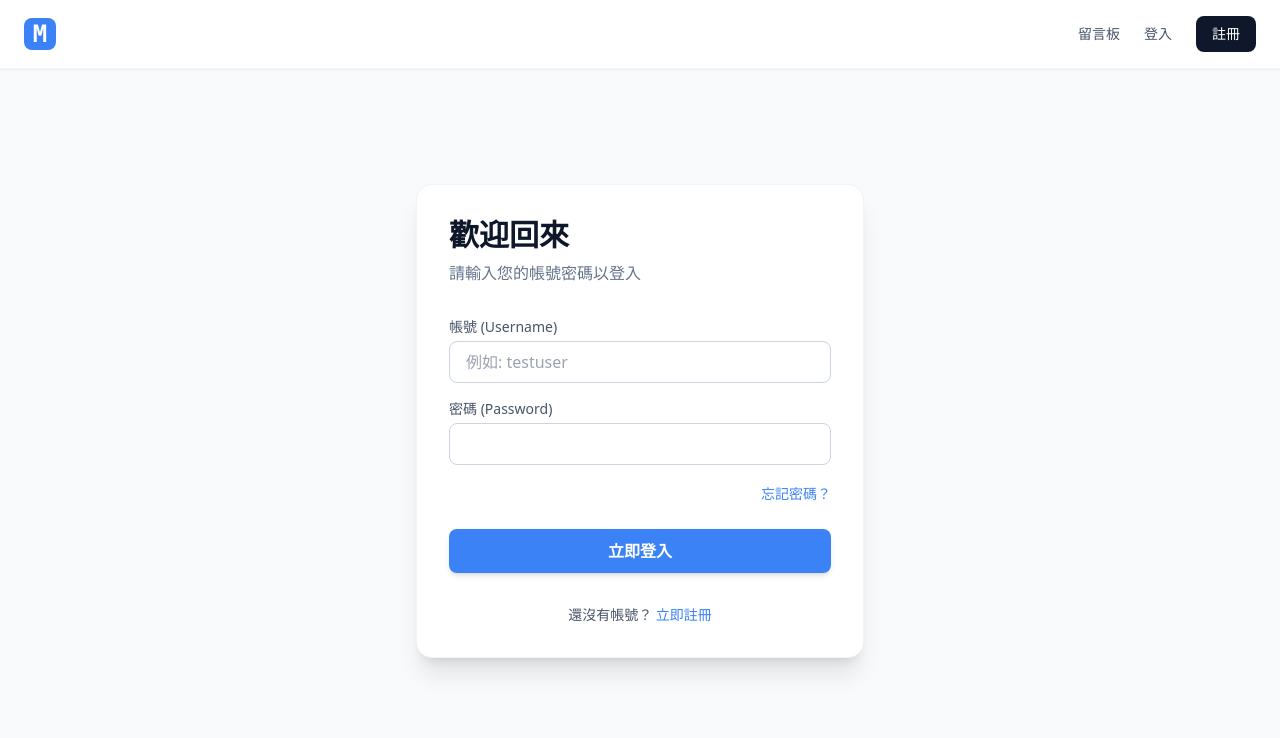
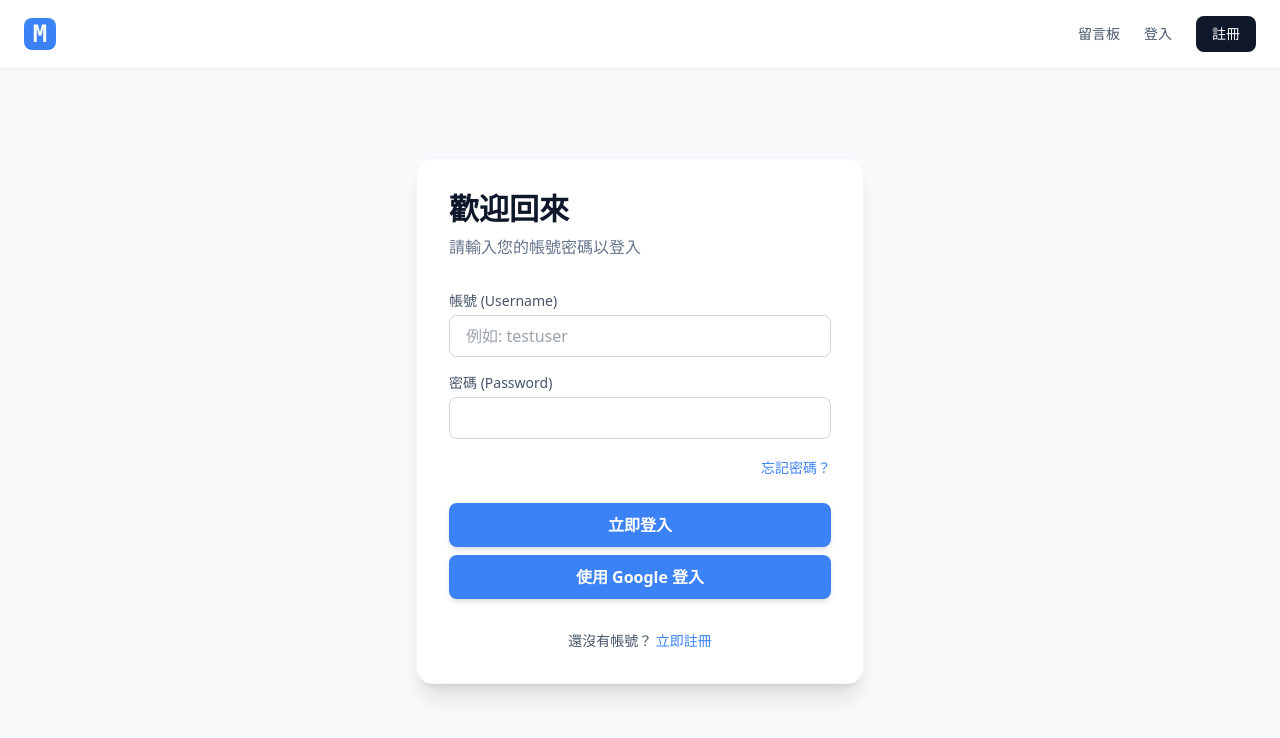
Before and after one commit to s703702002/full-stack-app, a React app in the folder frontend/: page /login in a window 1280 px wide. Shown: the top 738 px of the page. Built offline with nearby package versions, Linux system fonts and the light colour scheme; no server answers; the HTML template or start-up script is replaced by a standard one.

Commit message:
add google login

```diff
--- a/frontend/src/pages/LoginPage.jsx
+++ b/frontend/src/pages/LoginPage.jsx
@@ -27,6 +27,11 @@ export default function LoginPage() {
   const handleSubmit = async (e) => {
     e.preventDefault();
     await execute(formData);
+  };
+
+  const handleGoogleLogin = () => {
+    // 直接改變瀏覽器網址，跳轉到後端的觸發點
+    globalThis.location.href = 'http://localhost:3000/api/auth/google';
   };
 
   return (
@@ -66,6 +71,10 @@ export default function LoginPage() {
           <Button loading={loading}>立即登入</Button>
         </form>
 
+        <div className="my-2">
+          <Button onClick={handleGoogleLogin}>使用 Google 登入</Button>
+        </div>
+
         <p className="text-center text-slate-600 mt-8 text-sm">
           還沒有帳號？{' '}
           <Link
```
